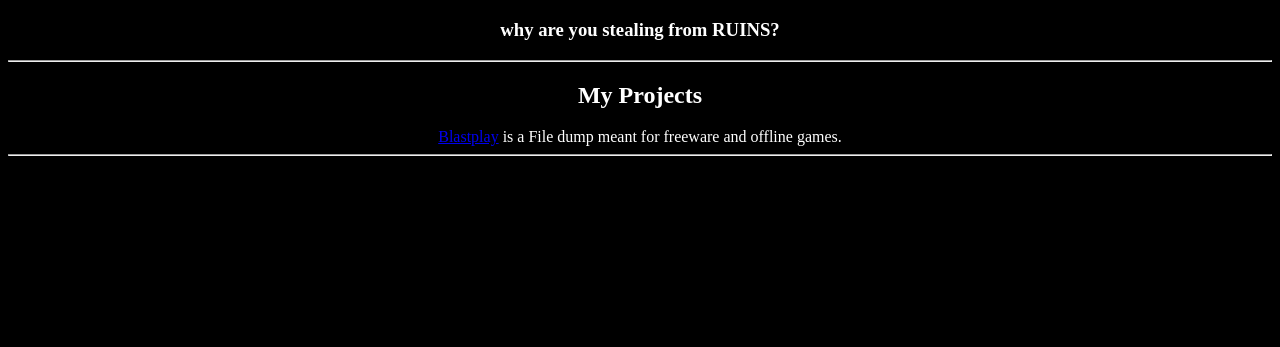
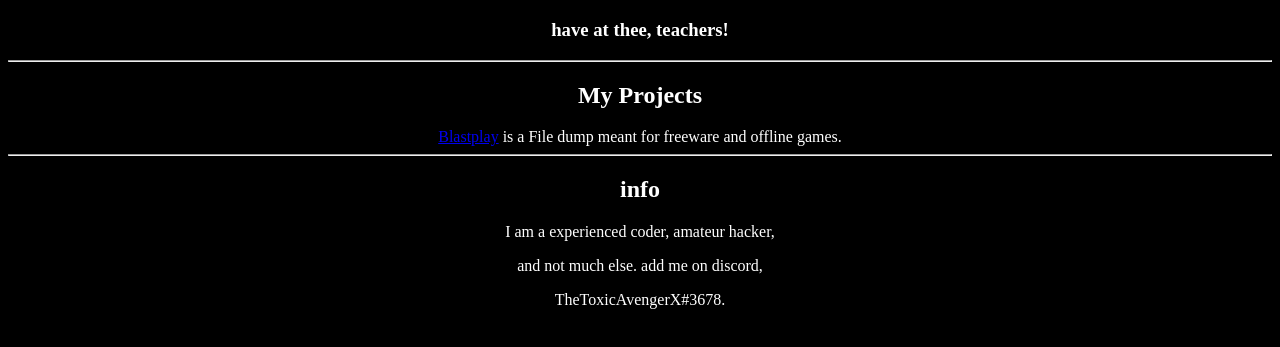
Before and after one commit to ToxicAvengerX/ToxicAvengerX.github.io, a plain HTML site: page index.html in a window 1280 px wide. Shown: the part 71-418 px from the top of the page. Drawn offline with Linux system fonts and the light colour scheme.

Commit message:
Update index.html

```diff
--- a/index.html
+++ b/index.html
@@ -16,7 +16,7 @@
 
 <H1>Avengers Dump</H1>
 
-<h3>why are you stealing from RUINS?</H3>
+<h3>have at thee, teachers!</H3>
 
 <hr>
 
@@ -28,6 +28,14 @@ is a File dump meant for freeware and offline games.
 
 <HR>
 
+<h2>info</h2>
+
+<p>I am a experienced coder, amateur hacker,</p>
+
+<p>and not much else. add me on discord,</p>
+
+<p>TheToxicAvengerX#3678.</p>
+
 </center>
 
 </BODY>
```
